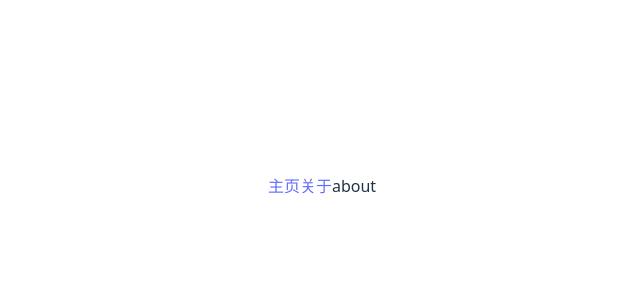
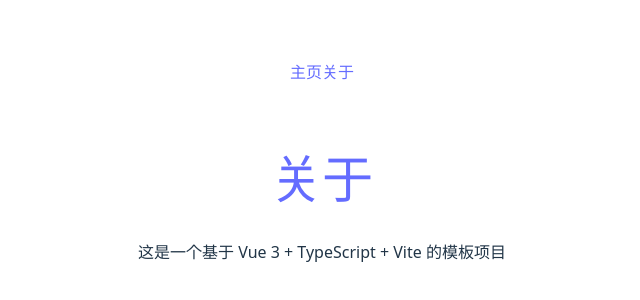
Before and after one commit to cg37/vue-template, a Vue app: page /about in a window 1280 px wide. Shown: the part 214-514 px from the top of the page, without its empty margins (318-958 px from the left). Built offline with nearby package versions, Linux system fonts and the light colour scheme.

Commit message:
feat: 子路由页面更改

```diff
--- a/src/pages/AboutPage.vue
+++ b/src/pages/AboutPage.vue
@@ -1 +1,21 @@
-<template>about</template>
+<template>
+  <div class="about-page">
+    <h1>关于</h1>
+    <p>这是一个基于 Vue 3 + TypeScript + Vite 的模板项目</p>
+  </div>
+</template>
+
+<script setup lang="ts">
+// 关于页面组件逻辑
+</script>
+
+<style scoped>
+.about-page {
+  padding: 2rem;
+  text-align: center;
+}
+
+h1 {
+  color: #646cff;
+}
+</style>
--- a/src/pages/HomePage.vue
+++ b/src/pages/HomePage.vue
@@ -1 +1,21 @@
-<template>home</template>
+<template>
+  <div class="home-page">
+    <h1>首页</h1>
+    <p>欢迎使用 Vue 3 模板项目</p>
+  </div>
+</template>
+
+<script setup lang="ts">
+// 首页组件逻辑
+</script>
+
+<style scoped>
+.home-page {
+  padding: 2rem;
+  text-align: center;
+}
+
+h1 {
+  color: #646cff;
+}
+</style>
```
